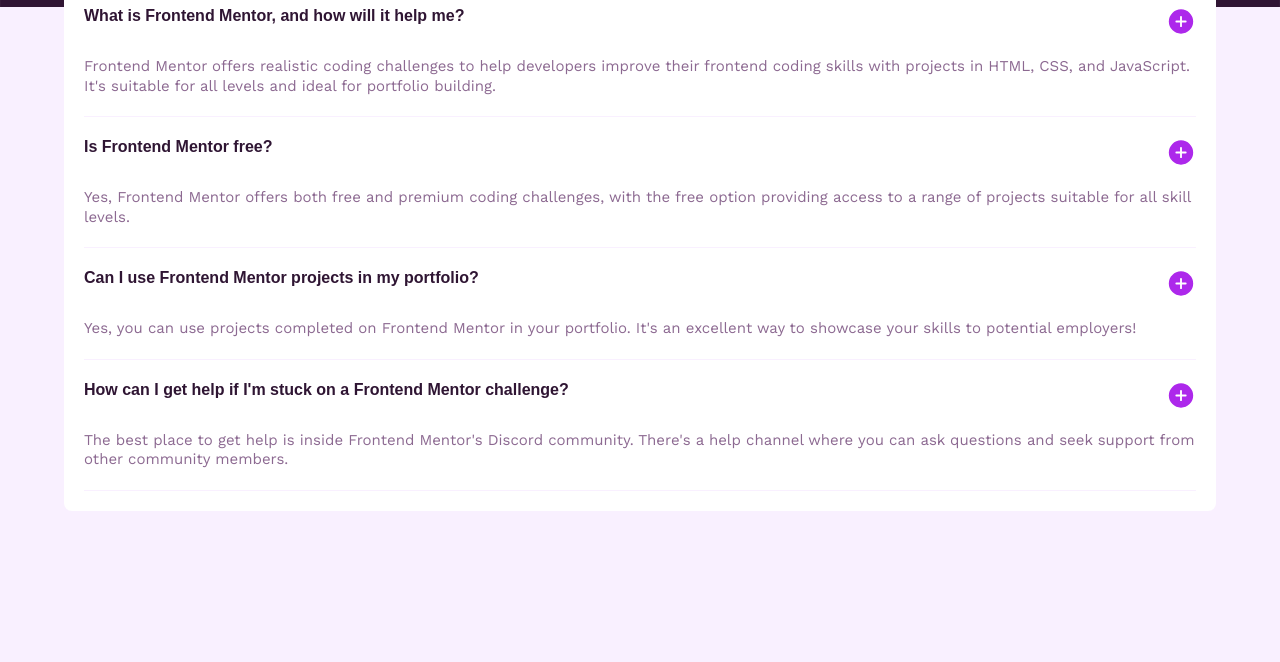
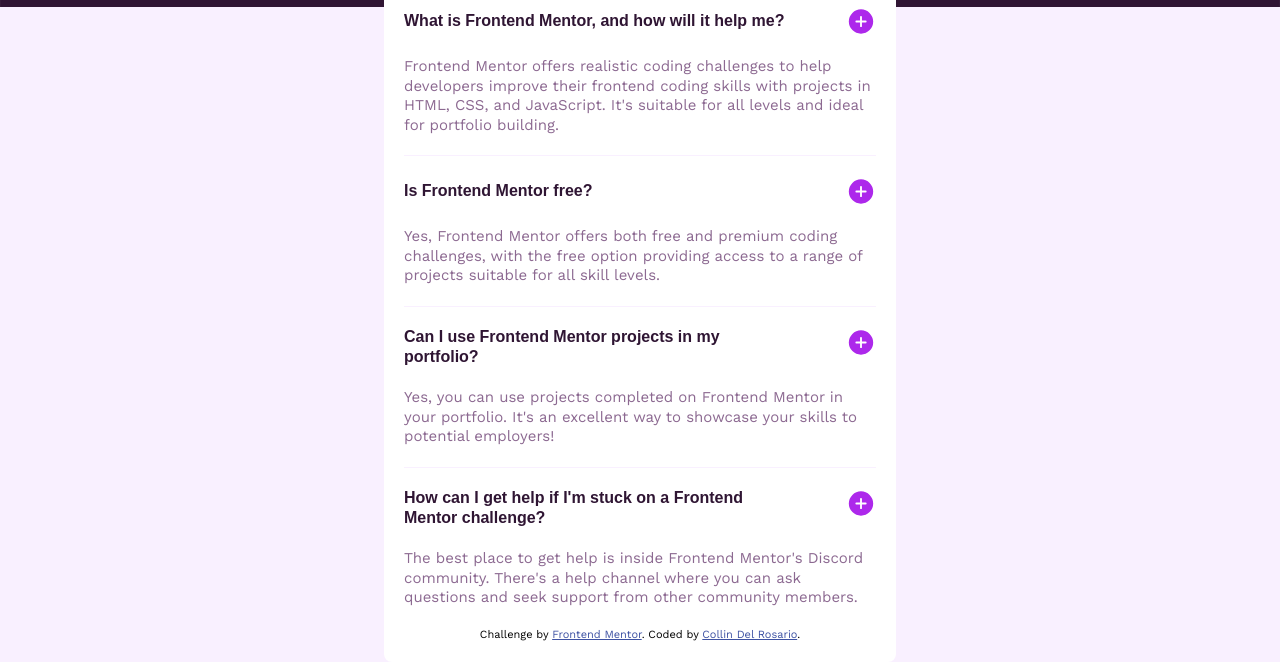
Before and after one commit to delroscol98/FAQ-Accordion, a plain HTML site: page index.html in a window 1280 px wide. Shown: the part 233-895 px from the top of the page. Before the commit the page ends 800 px from the top, so only its background shows below. Drawn offline with nearby package versions, Linux system fonts and the light colour scheme.

Commit message:
CSS modified for desktop display, implemented hover and active states

```diff
--- a/index.css
+++ b/index.css
@@ -30,12 +30,12 @@ html {
   left: 50%;
   top: 20%;
   transform: translateX(-50%);
-  width: 90%;
+  width: 40%;
   padding: 2rem;
   border-radius: 0.8rem;
 }
 
-.accordion-section {
+.accordion-section:not(:last-child) {
   border-bottom: 1px solid var(--light-pink);
 }
 
@@ -64,10 +64,21 @@ html {
   width: 100%;
 }
 
+.accordion-trigger:hover {
+  cursor: pointer;
+  text-decoration: underline;
+}
+
+.accordion-trigger:active {
+  color: #ad28eb;
+  text-decoration: none;
+}
+
 .accordion-label {
   text-align: left;
   font-size: 1.6rem;
   line-height: 1.3;
+  margin: auto 0;
 }
 
 .accordion-icon {
@@ -99,6 +110,10 @@ html {
     background-size: cover;
     height: 30vh;
   }
+
+  .accordion {
+    width: 90%;
+  }
 }
 
 .attribution {
--- a/index.html
+++ b/index.html
@@ -150,16 +150,22 @@
               seek support from other community members.
             </p>
           </article>
+          <div role="attribution" class="attribution">
+            Challenge by
+            <a
+              href="https://www.frontendmentor.io?ref=challenge"
+              target="_blank"
+              >Frontend Mentor</a
+            >. Coded by
+            <a
+              href="https://www.frontendmentor.io/profile/delroscol98"
+              target="_blank"
+              >Collin Del Rosario</a
+            >.
+          </div>
         </section>
       </div>
       <div role="banner" class="banner"></div>
     </main>
-
-    <div class="attribution">
-      Challenge by
-      <a href="https://www.frontendmentor.io?ref=challenge" target="_blank"
-        >Frontend Mentor</a
-      >. Coded by <a href="#">Your Name Here</a>.
-    </div>
   </body>
 </html>
```
